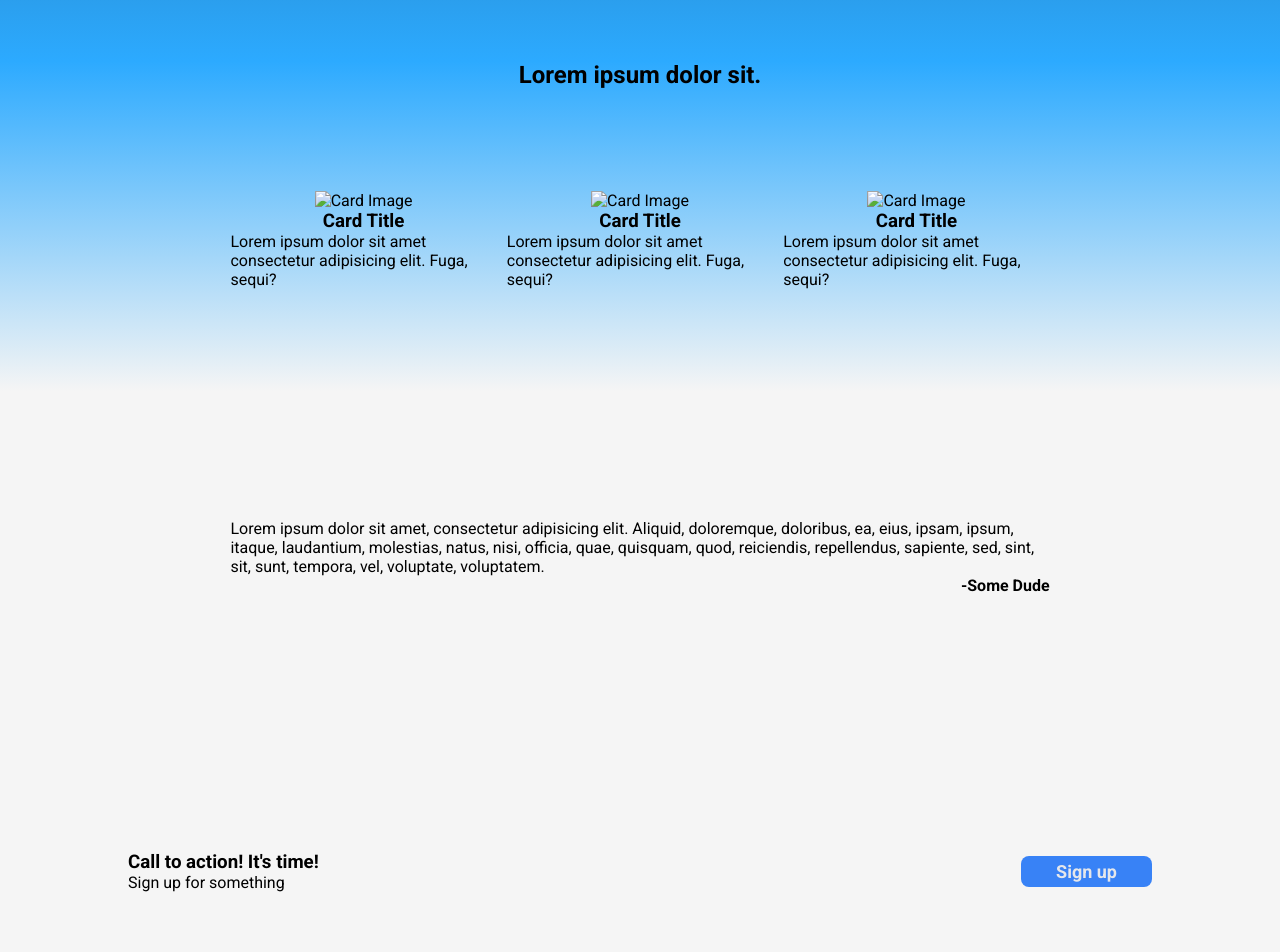
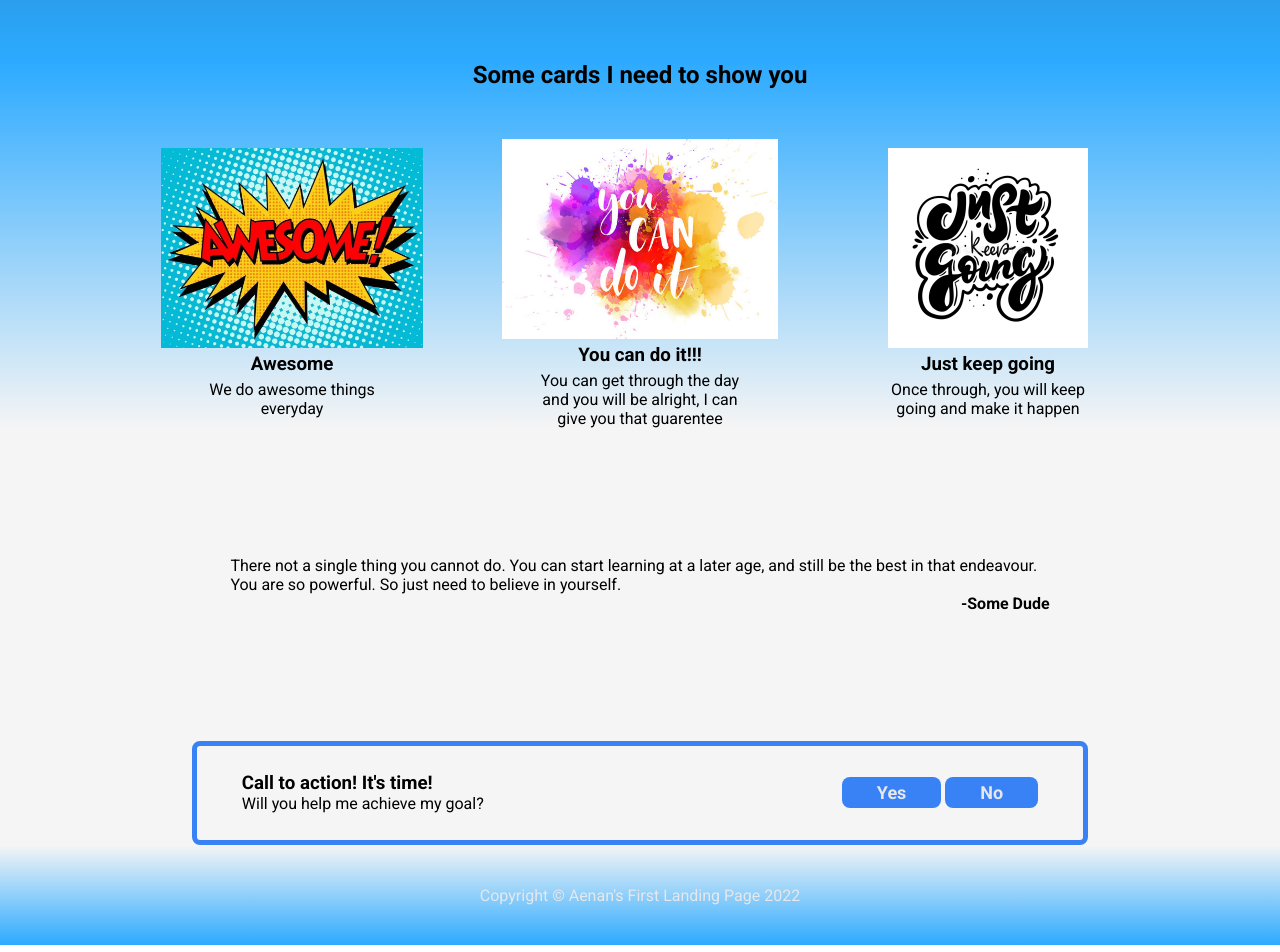
Before and after one commit to aenanrocks/First_Landing_Page, a plain HTML site: page index.html in a window 1280 px wide. Shown: the part 740-1692 px from the top of the page. Drawn offline with Linux system fonts and the light colour scheme.

Commit message:
Finished with the first draft. Will add further animations when i will get to learn new things.

```diff
--- a/index.html
+++ b/index.html
@@ -22,44 +22,52 @@
         </div>
         <div class="front">
             <div class="front-info">
-                <h1>This Website is My First Landing Page.</h1>
-                <p>And I want it to be AWESOME!!!</p>
+                <h1>This Website is My First Landing Page</h1>
+                <p>And it is <span>AWESOME!!!</span></p>
                 <button onclick="hey()">Click to say HEY!!!</button>
             </div>
             <img src="./Images/Aces.png" alt="You shall see this IMAGE!!!">
         </div>
         <div class="cards-info">
-            <h2>Lorem ipsum dolor sit.</h2>
+            <h2>Some cards I need to show you</h2>
             <div class="card-layout">
                 <div class="card">
-                    <img src="" alt="Card Image">
-                    <h3>Card Title</h3>
-                    <p>Lorem ipsum dolor sit amet consectetur adipisicing elit. Fuga, sequi?</p>
+                    <img src="./Images/awesome.jpg" alt="Card Image">
+                    <h3>Awesome</h3>
+                    <p>We do awesome things everyday</p>
                 </div>
                 <div class="card">
-                    <img src="" alt="Card Image">
-                    <h3>Card Title</h3>
-                    <p>Lorem ipsum dolor sit amet consectetur adipisicing elit. Fuga, sequi?</p>
+                    <img src="./Images/youcandoit.jpg" alt="Card Image">
+                    <h3>You can do it!!!</h3>
+                    <p>You can get through the day and you will be alright, I can give you that guarentee</p>
                 </div>
                 <div class="card">
-                    <img src="" alt="Card Image">
-                    <h3>Card Title</h3>
-                    <p>Lorem ipsum dolor sit amet consectetur adipisicing elit. Fuga, sequi?</p>
+                    <img src="./Images/justkeepgoing.jpg" alt="Card Image">
+                    <h3>Just keep going</h3>
+                    <p>Once through, you will keep going and make it happen</p>
                 </div>
             </div>
         </div>
-        <div class="quote">
-            <p>Lorem ipsum dolor sit amet, consectetur adipisicing elit. Aliquid, doloremque, doloribus, ea, eius, ipsam, ipsum, itaque, laudantium, molestias, natus, nisi, officia, quae, quisquam, quod, reiciendis, repellendus, sapiente, sed, sint, sit, sunt, tempora, vel, voluptate, voluptatem.</p>
+        <div class="blockquote">
+            <p>There not a single thing you cannot do. You can start learning at a later age, and still be the best in that endeavour. You are so powerful. So just need to believe in yourself.</p>
             <p>-Some Dude</p>
         </div>
-        <div class="contact">
-            <div class="contact-area">
-                <h3>Call to action! It's time!</h3>
-                <p>Sign up for something</p>
+        <div class="contact-box">
+            <div class="contact">
+                <div class="contact-area">
+                    <h3>Call to action! It's time!</h3>
+                    <p>Will you help me achieve my goal?</p>
+
+                </div>
+                <div class="button-area">
+                    <button onclick="yes()">Yes</button>
+                    <button onclick="no()">No</button>
+                </div>
 
             </div>
-            <button>Sign up</button>
+
         </div>
+
         <div class="footer">
             <p> Copyright &copy; Aenan's First Landing Page 2022 </p>
 
@@ -70,6 +78,12 @@
         function hey() {
             alert("HEY!!!!");
         }
+        function yes() {
+            alert("HELL YEAH!!!!");
+        }
+        function no() {
+            alert("HELL NO!!!! You are still going to help me achieve my goal one way or another");
+        }
 
 
     </script>
--- a/style.css
+++ b/style.css
@@ -13,6 +13,10 @@ body{
     align-items: center;
     flex-direction: column;
 
+}
+
+.container{
+    width:100%;
 }
 
 .header {
@@ -92,6 +96,11 @@ body{
     color: #e5e7eb;
 }
 
+.front-info p span{
+    color: rgb(255, 255, 255);
+    text-shadow: rgb(255, 255, 255) 0px -1px 4px, rgb(255, 255, 0) 0px -2px 10px, rgb(255, 128, 0) 0px -10px 20px, rgb(255, 0, 0) 0px -18px 40px;
+}
+
 button{
     background-color: #3882f6;
     border-radius: 8px;
@@ -113,6 +122,7 @@ background: -webkit-linear-gradient(top, #2CAAFF 0%, #f5f5f5 100%);
 background: linear-gradient(to bottom, #2CAAFF 0%, #f5f5f5 100%);
     box-sizing: border-box;
     padding: 0 10%;
+    gap: 50px;
 }
 
 .card-layout{
@@ -120,18 +130,33 @@ background: linear-gradient(to bottom, #2CAAFF 0%, #f5f5f5 100%);
     align-items: center;
     width: 100%;
     box-sizing: border-box;
-    gap: 10px;
-    padding: 10%;
+    gap: 20px;
+    flex-wrap: wrap;
 }
 
 .card{
     display: flex;
     flex-direction: column;    align-items: center;
+    min-width: 150px;
     width: 100%;
     box-sizing: border-box;
+    gap: 5px;
+    flex: 1;
 }
 
-.quote{
+.card img{
+    width:100%;
+    height:200px;
+    object-fit: contain;
+    border-radius: 8px;
+}
+
+.card p{
+    text-align: center;
+    max-width: 200px;
+}
+
+.blockquote{
     display: flex;
     flex-direction: column;
     justify-content: center;
@@ -141,9 +166,15 @@ background: linear-gradient(to bottom, #2CAAFF 0%, #f5f5f5 100%);
     padding: 10% 18%;
 }
 
-.quote>p:nth-child(2){
+.blockquote>p:nth-child(2){
     font-weight: bold;
     text-align: right;
+}
+
+.contact-box{
+    padding: 0 15%;
+    background-color: #f5f5f5;
+
 }
 
 .contact{
@@ -152,14 +183,19 @@ background: linear-gradient(to bottom, #2CAAFF 0%, #f5f5f5 100%);
     align-items: center;
     width: 100%;
     background-color: #f5f5f5;
-    box-sizing: border-box;
-    padding: 10% 10%;
+    border: 5px solid #3882f6;
+    border-radius: 8px;
+    padding: 3% 5%;
+
 }
 
 .footer{
     width: 100%;
     height: 100px;
-    background-color: #1f2937;
+    background: #f5f5f5;
+    background: -moz-linear-gradient(top, #f5f5f5 0%, #2CAAFF 100%);
+    background: -webkit-linear-gradient(top, #f5f5f5 0%, #2CAAFF 100%);
+    background: linear-gradient(to bottom, #f5f5f5 0%, #2CAAFF 100%);
     display: flex;
     align-items: center;
     justify-content: center;
```
Also changed, not shown: Images/awesome.jpg (added), Images/justkeepgoing.jpg (added), Images/youcandoit.jpg (added).
